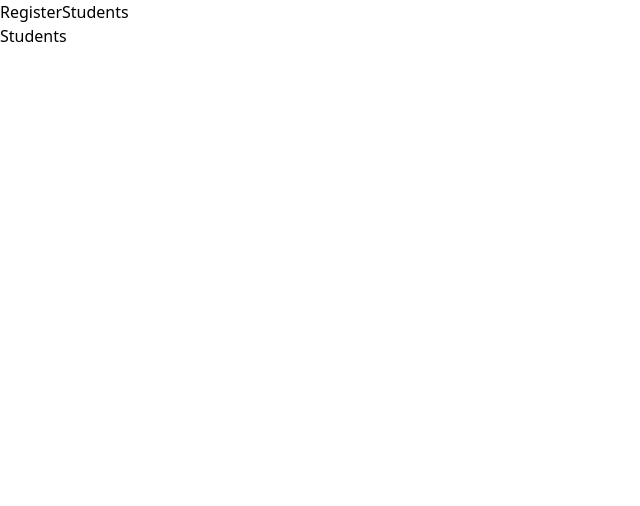
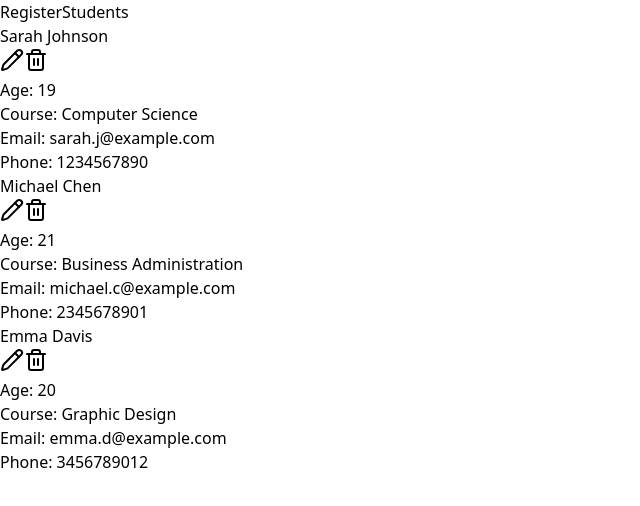
Before and after one commit to Betelsolomon/Student-Registration-Form, a React (Vite) app in the folder client/: page / in a window 1280 px wide. Both pictures are taken after a click on the button "Students". Shown: the top 506 px of the page, without its empty margins (0-640 px from the left). Built offline with nearby package versions, Linux system fonts and the light colour scheme.

Commit message:
Create student list

```diff
--- /dev/null
+++ b/client/src/components/StudentCard/StudentCard.tsx
@@ -0,0 +1,44 @@
+import React from 'react'
+import Student from '../../types'
+import { Pencil, Trash2 } from 'lucide-react'
+import { motion } from 'framer-motion'
+
+const StudentCard = ({
+    student,
+    onEdit,
+    onDelete
+  }: {
+    student: Student
+    onEdit: (student: Student) => void
+    onDelete: (id: string) => void
+  }) => (
+    <motion.div
+    key={student.id}
+    initial={{ opacity: 0, y: 10 }}
+    animate={{ opacity: 1, y: 0 }}
+    exit={{ opacity: 0, y: -10 }}
+    className="group p-4 border-b border-[#052659]/10 relative hover:bg-[#7DA0CA]/10 transition-colors"
+  >
+    <div className="space-y-2">
+      <div className="flex justify-between items-start">
+        <h3 className="font-medium text-[#021024]">{student.name}</h3>
+        <div className="flex gap-2 opacity-0 group-hover:opacity-100 transition-opacity duration-200">
+        <button onClick={() => onEdit(student)}>
+            <Pencil className="w-4 h-4 text-[#052659]" />
+          </button>
+          <button onClick={() => onDelete(student.id)}>
+            <Trash2 className="w-4 h-4 text-[#052659]" />
+          </button>
+        </div>
+      </div>
+      <div className="grid grid-cols-1 md:grid-cols-2 gap-1 text-sm text-[#052659]">
+        <p>Age: {student.age}</p>
+        <p>Course: {student.course}</p>
+        <p>Email: {student.email}</p>
+        <p>Phone: {student.phone}</p>
+      </div>
+    </div>
+  </motion.div>
+  )
+
+export default StudentCard
--- a/client/src/components/index.ts
+++ b/client/src/components/index.ts
@@ -1,2 +1,3 @@
 export { default as ViewToggle } from './Toggle/ViewToggle'
 export { default as InputField } from './InputField/InputField'
+export { default as StudentCard } from './StudentCard/StudentCard'
--- a/client/src/pages/LandingPage.tsx
+++ b/client/src/pages/LandingPage.tsx
@@ -2,7 +2,7 @@ import * as yup from "yup";
 import { useForm } from "react-hook-form";
 import { yupResolver } from "@hookform/resolvers/yup";
 import React, { useState } from 'react'
-import { InputField, ViewToggle } from '../components'
+import { InputField, StudentCard, ViewToggle } from '../components'
 import { motion, AnimatePresence } from 'framer-motion'
 import Student from "../types";
 
@@ -25,6 +25,33 @@ const schema = yup.object().shape({
 
 function LandingPage() {
   const [activeView, setActiveView] = useState<'register' | 'list'>('register')
+  const [editingStudent, setEditingStudent] = useState<Student | null>(null)
+  const [students, setStudents] = useState<Student[]>([
+    {
+      id: '1',
+      name: 'Sarah Johnson',
+      age: 19,
+      course: 'Computer Science',
+      email: 'sarah.j@example.com',
+      phone: '1234567890'
+    },
+    {
+      id: '2',
+      name: 'Michael Chen',
+      age: 21,
+      course: 'Business Administration',
+      email: 'michael.c@example.com',
+      phone: '2345678901'
+    },
+    {
+      id: '3',
+      name: 'Emma Davis',
+      age: 20,
+      course: 'Graphic Design',
+      email: 'emma.d@example.com',
+      phone: '3456789012'
+    }
+  ])
 
   const {
     register,
@@ -40,6 +67,10 @@ function LandingPage() {
     console.log(data)
   };
 
+  const handleUpdate = (e: React.FormEvent) => {
+    e.preventDefault()
+
+  }
 
   return (
     <div className="min-h-screen bg-[#C1E8FF] p-4 md:p-6">
@@ -107,9 +138,21 @@ function LandingPage() {
               animate={{ opacity: 1, y: 0 }}
               exit={{ opacity: 0, y: -10 }}
               transition={{ duration: 0.2 }}
-              className="max-w-2xl mx-auto"
             >
-              <h1>Students</h1>
+              <div className="space-y-8">
+                {students.length === 0 ? (
+                  <p className="text-center text-[#052659]/40 py-8">No students registered yet.</p>
+                ) : (
+                  students.map((student) => (
+                    <StudentCard
+                      key={student.id}
+                      student={student}
+                      onEdit={setEditingStudent}
+                      onDelete={(id: any) => setStudents(prev => prev.filter(s => s.id !== id))}
+                    />
+                  ))
+                )}
+              </div>
             </motion.div>
           )}
         </AnimatePresence>
```
